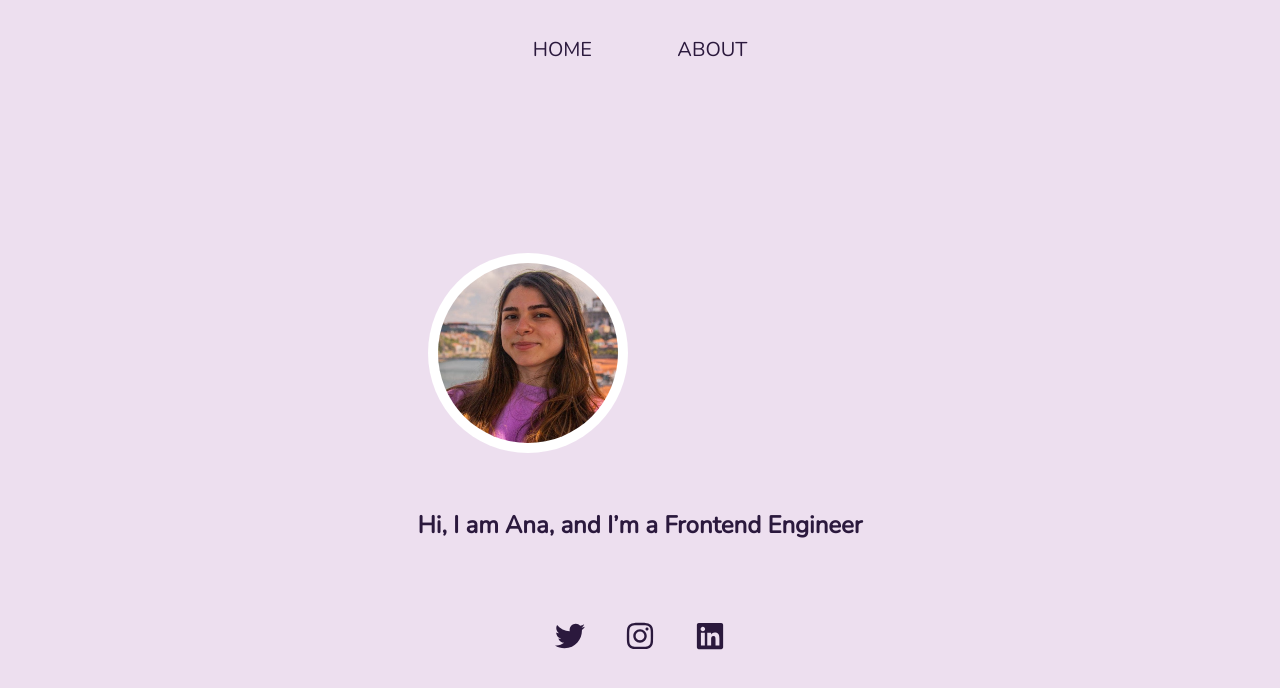
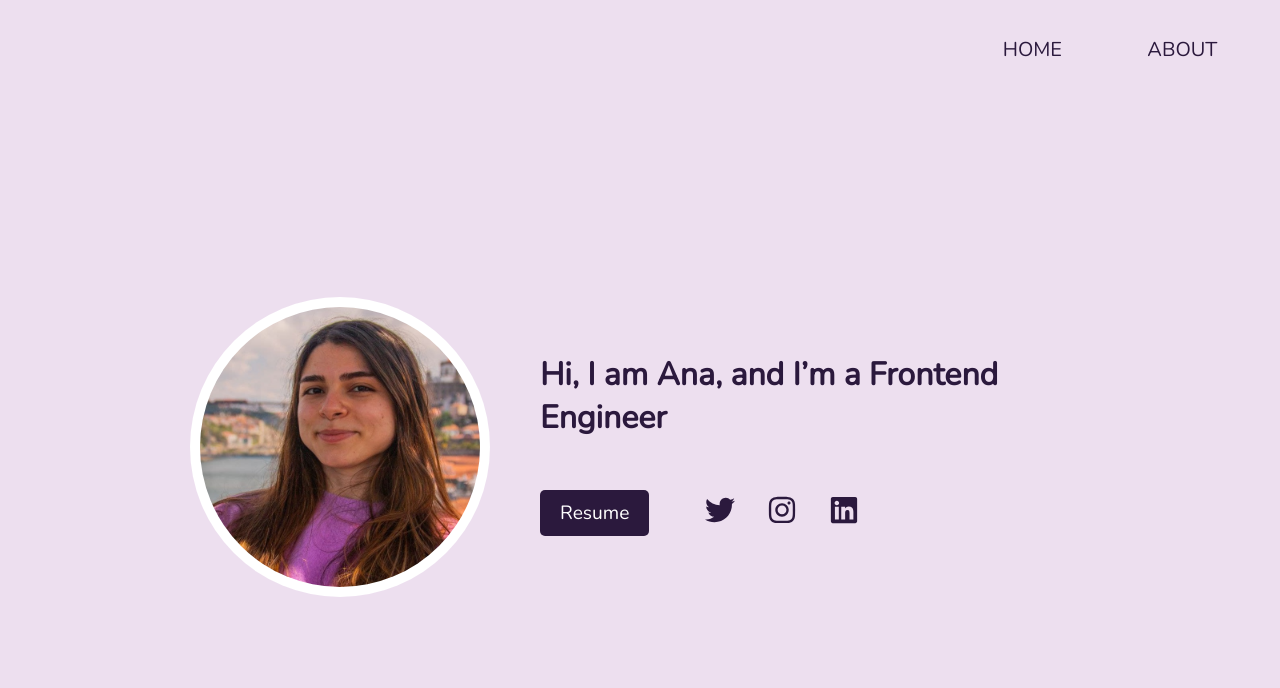
Before and after one commit to apvale/portfolio-next-gen, a Next.js app: page / in a window 1280 px wide. Shown: the top 688 px of the page. Built offline with nearby package versions, Linux system fonts and the light colour scheme.

Commit message:
improve main description

```diff
--- a/pages/components/Header.jsx
+++ b/pages/components/Header.jsx
@@ -17,7 +17,7 @@ const Header = () => {
       </button>
       <ul
         className={
-          active ? cx(styles.navul, styles["show-menu"]) : styles.navul
+          active ? cx(styles["nav-ul"], styles["show-menu"]) : styles["nav-ul"]
         }
         id="nav-ul"
       >
--- a/pages/components/Home.jsx
+++ b/pages/components/Home.jsx
@@ -8,8 +8,8 @@ export default function Home() {
     <div>
       <div className={styles.container}>
         <Header />
-        <section className={styles.maindescription}>
-          <div>
+        <main className={styles.main}>
+          <div className={styles["main-description"]}>
             <div className={styles.avatar}>
               <Image
                 alt="ana-avatar"
@@ -21,9 +21,8 @@ export default function Home() {
             <div className={styles.description}>
               <div className={styles.presentation}>
                 <h1>Hi, I am Ana, and I’m a Frontend Engineer</h1>
-              </div>
-            </div>
-          </div>
+                <div className={styles["social-container"]}>
+                  <button className={styles["resume-button"]}>Resume</button>
                   <ul className={styles.social}>
                     <li className={styles["social-item"]}>
                       <a
@@ -50,7 +49,11 @@ export default function Home() {
                       </a>
                     </li>
                   </ul>
-        </section>
+                </div>
+              </div>
+            </div>
+          </div>
+        </main>
       </div>
     </div>
   );
--- a/styles/global.css
+++ b/styles/global.css
@@ -17,7 +17,7 @@ a {
 
 nav {
   display: flex;
-  justify-content: flex-start;
+  justify-content: flex-end;
   width: 100%;
   margin-right: 30px;
   flex-wrap: wrap;
@@ -31,6 +31,6 @@ nav a:hover {
   nav {
     display: flex;
     padding: 20px;
-    justify-content: center;
+    justify-content: flex-end;
   }
 }
--- a/styles/styles.module.css
+++ b/styles/styles.module.css
@@ -4,6 +4,13 @@
   height: 100vh;
   flex-direction: column;
   align-content: center;
+}
+
+.main-description {
+  display: flex;
+  flex-direction: column;
+  width: 75%;
+  align-items: center;
 }
 
 .description {
@@ -13,6 +20,10 @@
   align-items: center;
   text-align: center;
   padding: 20px;
+}
+
+.description h1 {
+  text-align: left;
 }
 
 .avatar {
@@ -26,6 +37,29 @@
   padding: 10px;
   width: 200px;
   height: 200px;
+}
+
+.presentation {
+  display: flex;
+  flex-direction: column;
+  gap: 2.5rem;
+}
+
+.resume-button {
+  background-color: #2b193d;
+  color: #fff;
+  border: none;
+  padding: 10px 20px;
+  border-radius: 5px;
+  font-size: 1.2em;
+  cursor: pointer;
+}
+
+.social-container {
+  display: flex;
+  flex-direction: column;
+  align-items: center;
+  gap: 2.5rem;
 }
 
 .social-link {
@@ -46,18 +80,19 @@
   z-index: 3;
 }
 
-.maindescription {
+.main {
   display: flex;
   height: 100vh;
   justify-content: center;
   align-items: center;
   flex-direction: column;
+  gap: 40px;
 }
 
-.navul {
+.nav-ul {
   display: flex;
   justify-content: center;
-  background: linear-gradient(45deg, #2e1b3b, #ba1f60);
+  background: #eddfef;
   list-style: none;
   text-align: center;
   height: 100vh;
@@ -78,16 +113,12 @@
 
 .social {
   display: flex;
-  justify-content: center;
-  align-items: center;
   list-style: none;
-  width: 100%;
-  margin-top: 40px;
   order: 3;
 }
 
 .social-item {
-  padding: 20px;
+  padding: 1rem;
 }
 
 .nav-link {
@@ -112,25 +143,40 @@
 }
 
 @media (min-width: 768px) {
-  .maindescription {
+  .main {
     display: flex;
+    flex-direction: column;
     justify-content: center;
     width: 100%;
+  }
+
+  .main-description {
+    flex-direction: row;
+    justify-content: center;
   }
 
   .avatar {
     order: 1;
   }
 
+  .avatar img {
+    width: 300px;
+    height: 300px;
+  }
+
   .description {
     order: 2;
+  }
+
+  .social-container {
+    flex-direction: row;
   }
 
   .hamburguer {
     display: none;
   }
 
-  .navul {
+  .nav-ul {
     display: flex;
     visibility: visible;
     flex-direction: row;
@@ -142,10 +188,6 @@
     font-size: 20px;
     width: 300px;
     align-items: center;
-  }
-
-  .social-item {
-    padding: 20px;
   }
 }
 
```
Lines whose indentation alone changed are shown as unchanged.
